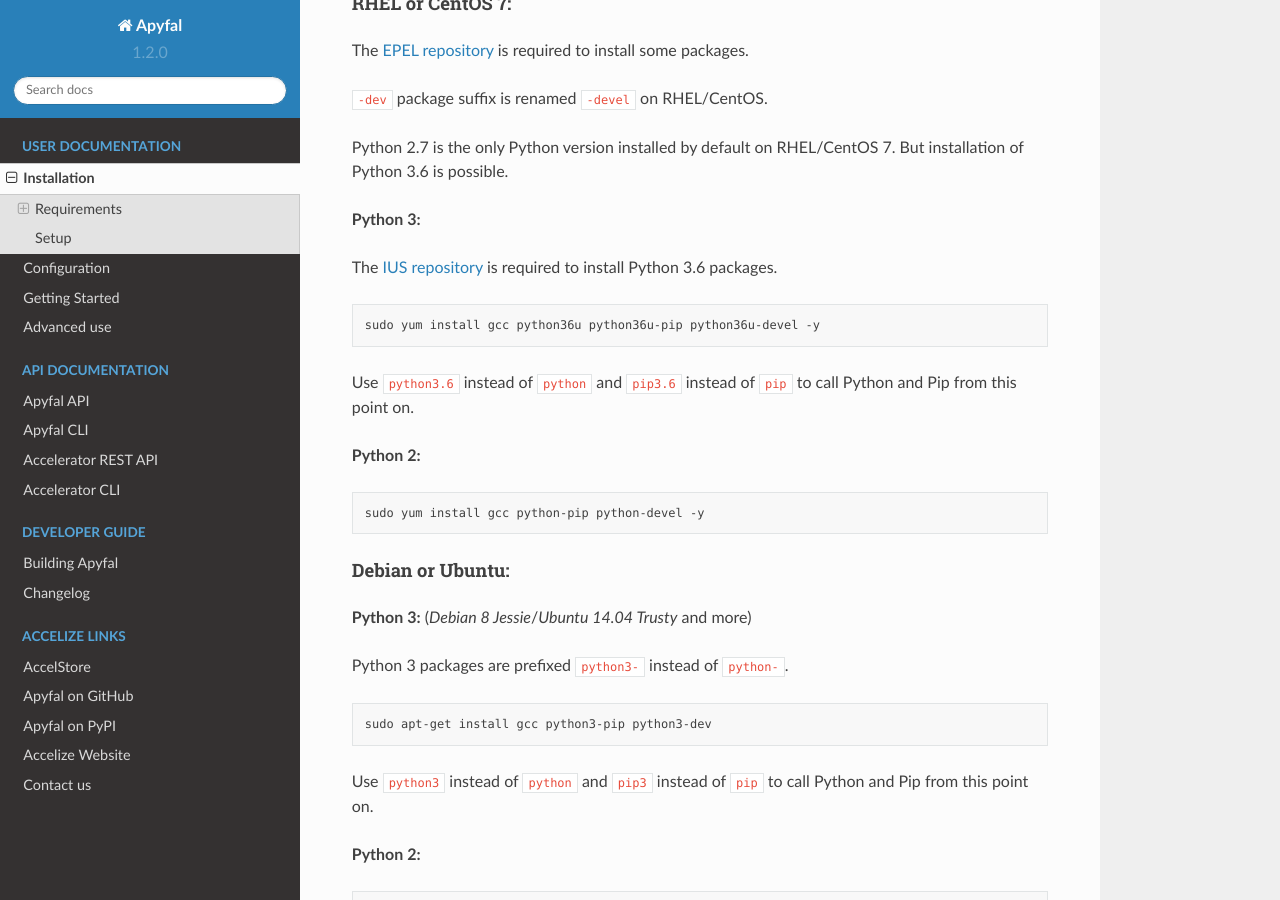
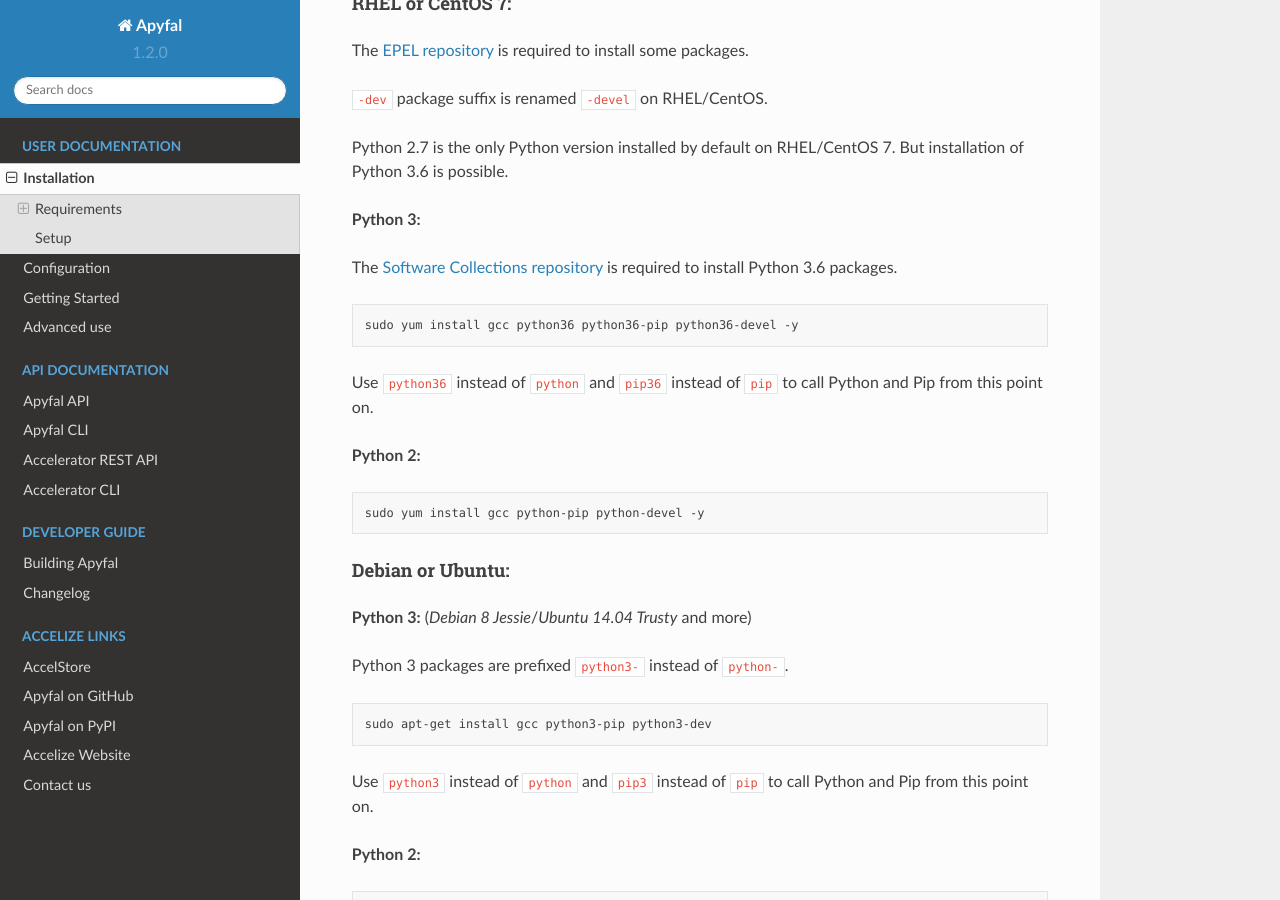
Before and after one commit to Accelize/apyfal, a Sphinx documentation site: the page built from docs/installation.rst, in a window 1280 px wide and 900 px high, scrolled down 541 px. Built offline with Sphinx 7.4.7 and the Read the Docs theme 2.0.0, drawn with Linux system fonts in a browser that asks for light colours; pages that are not in the unit, such as notebooks, are missing from menus.

Commit message:
RHEL/CentOS: use software collections instead of IUS to provides Python 3

```diff
--- a/docs/installation.rst
+++ b/docs/installation.rst
@@ -32,13 +32,14 @@ But installation of Python 3.6 is possible.
 
 **Python 3:**
 
-The `IUS repository`_ is required to install Python 3.6 packages.
+The `Software Collections repository`_ is required to install Python 3.6
+packages.
 
 .. code-block:: bash
 
-    sudo yum install gcc python36u python36u-pip python36u-devel -y
+    sudo yum install gcc python36 python36-pip python36-devel -y
 
-Use ``python3.6`` instead of ``python`` and ``pip3.6`` instead of ``pip`` to
+Use ``python36`` instead of ``python`` and ``pip36`` instead of ``pip`` to
 call Python and Pip from this point on.
 
 **Python 2:**
@@ -108,6 +109,6 @@ Example for installing the ``OpenStack`` + ``Alibaba`` extras:
     pip install apyfal[OpenStack,Alibaba]
 
 .. _EPEL repository: https://fedoraproject.org/wiki/EPEL
-.. _IUS repository: https://ius.io/GettingStarted/#subscribing-to-the-ius-repository
+.. _Software Collections repository: https://access.redhat.com/documentation/en-us/red_hat_software_collections/3/
 .. _Python Website: https://www.python.org/downloads
 .. _Windows Compilers on Python documentation: https://wiki.python.org/moin/WindowsCompilers
```
